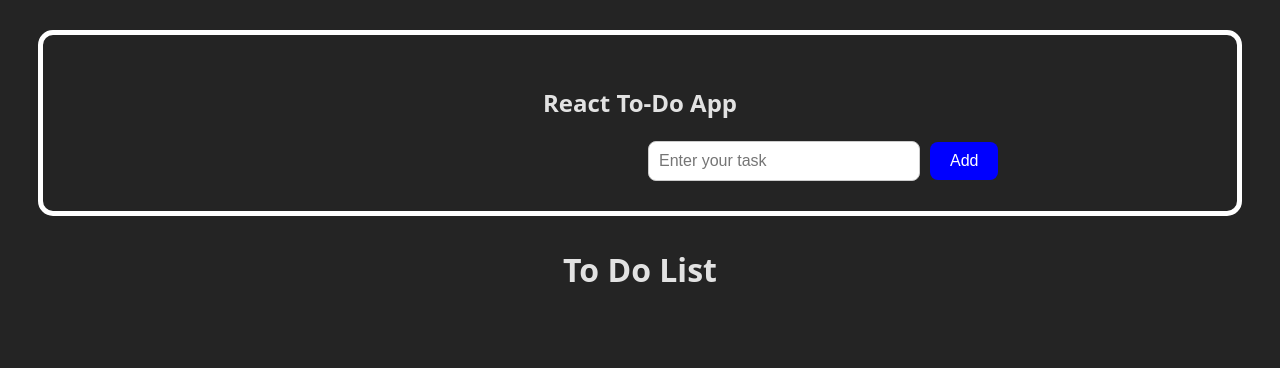
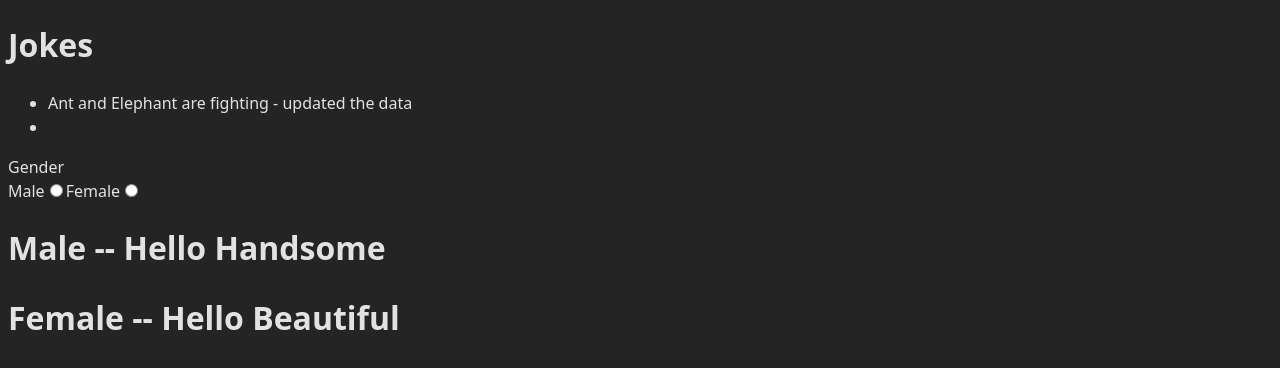
Before and after one commit to kgovardhan409/to-do-react-app, a React (Vite) app in the folder my-todo-app/: page / in a window 1280 px wide. Shown: the top 368 px of the page. Built offline with nearby package versions, Linux system fonts and the light colour scheme; no server answers.

Commit message:
useEffects

```diff
--- a/my-todo-app/src/App.tsx
+++ b/my-todo-app/src/App.tsx
@@ -3,6 +3,7 @@ import "./App.css";
 import ToDoComponant from "./Components/ToDoComponant";
 import ToDoList from "./Components/ToDoList";
 import { Todo } from "./model/ToDoModel";
+import UseEffectSample from "./Components/UseEffectSample";
 
 function App() {
   // const mylist: Todo[] = [
@@ -25,11 +26,12 @@ function App() {
 
   return (
     <div className="container">
-      <ToDoComponant toDoProps={receiveTodo} myData={["abc", "cd"]} />
+      {/* <ToDoComponant toDoProps={receiveTodo} myData={["abc", "cd"]} />
 
-      <ToDoList todos={mylist} />
+      <ToDoList todos={mylist} /> */}
 
       {/* <Parent /> */}
+      <UseEffectSample />
     </div>
   );
 }
@@ -66,3 +68,17 @@ export default App;
 // 17th April
 // I want ToDoItem child data in parent component(ToDoList) in console.. if you have time -- send this data to parent(App.tsx)
 // practice states.. -- do some 5 or 10 components
+
+// useEffect --> is a react hook.
+
+// syntax -->
+
+// useEffect(() => {
+
+//  }, []);
+
+// UseCases:
+//  1. To call an api's on page(component initilization) load.
+//  2. When you want to trigger a function when state changes. Even multiple state's when changed also useEffect is useful.
+//  3. If you want to change data which is browser level - page title, LocalStorage, Session Storage.
+//  4. If you want to load or set some default data
--- /dev/null
+++ b/my-todo-app/src/Components/UseEffectSample.tsx
@@ -0,0 +1,99 @@
+import { useEffect, useState } from "react";
+
+export const UseEffectSample = () => {
+  // Model view controller
+
+  // Every latest application, front end and backend is seprate..
+  // How will you communication ? using API's..
+
+  const [dataResponse, setDataResponse] = useState<any>();
+
+  useEffect(() => {
+    // const xhr = new XMLHttpRequest();
+    // xhr.open("Get", "https://api.chucknorris.io/jokes/random");
+    // xhr.send();
+    // xhr.onreadystatechange = () => {
+    //   if (xhr.status == 200) {
+    //     console.log(xhr.response);
+    //   }
+    // };
+    //
+    // json --> array, objects, strings, number, boolean
+    // const myJson = {
+    // "name": "Govardhan",
+    // "phoneNumbers": ["9705547115", "6361798441"],
+    //  "address": {
+    //         "doorNum": "4-35",
+    //         "postOffice": "Honnampalli",
+    //         "pinCode": 515261
+    //  },
+    //  "Gender": "Male",
+    //   "isMarried": true
+    // }
+
+    // json --> contains arrays and objects
+
+    // javascript object -->
+    //    {
+    //     name: "Govardhan"
+    //    }
+
+    //
+
+    const response = fetch("https://api.chucknorris.io/jokes/random", {
+      method: "Get",
+      headers: { Accept: "application/json" },
+    });
+
+    response
+      .then((resp) => {
+        return resp.json(); // convert to json to javascript object
+      })
+      .then((data) => {
+        setDataResponse(data);
+      })
+      .catch((err) => {
+        console.log(err);
+      })
+      .finally(() => {
+        console.log("Api is triggered successfully");
+      });
+  }, []);
+
+  function genderChanged(event: any) {
+    console.log(event.value);
+  }
+
+  return (
+    <div>
+      <h1> Jokes</h1>
+      <ul>
+        <li>Ant and Elephant are fighting - updated the data</li>
+        {/* <li>{dataResponse?.value == "" ? "no joke yet, please try again later" : dataResponse.value}</li> */}
+        <li>{dataResponse?.value}</li>
+      </ul>
+
+      <label>Gender</label>
+      <br />
+      <label>Male</label>
+      <input
+        type="radio"
+        name="gender"
+        value="male"
+        onChange={(event) => genderChanged(event.target)}
+      ></input>
+      <label>Female</label>
+      <input
+        type="radio"
+        name="gender"
+        value="female"
+        onChange={(event) => genderChanged(event.target)}
+      ></input>
+
+      <h1>Male -- Hello Handsome</h1>
+      <h1>Female -- Hello Beautiful</h1>
+    </div>
+  );
+};
+
+export default UseEffectSample;
```
